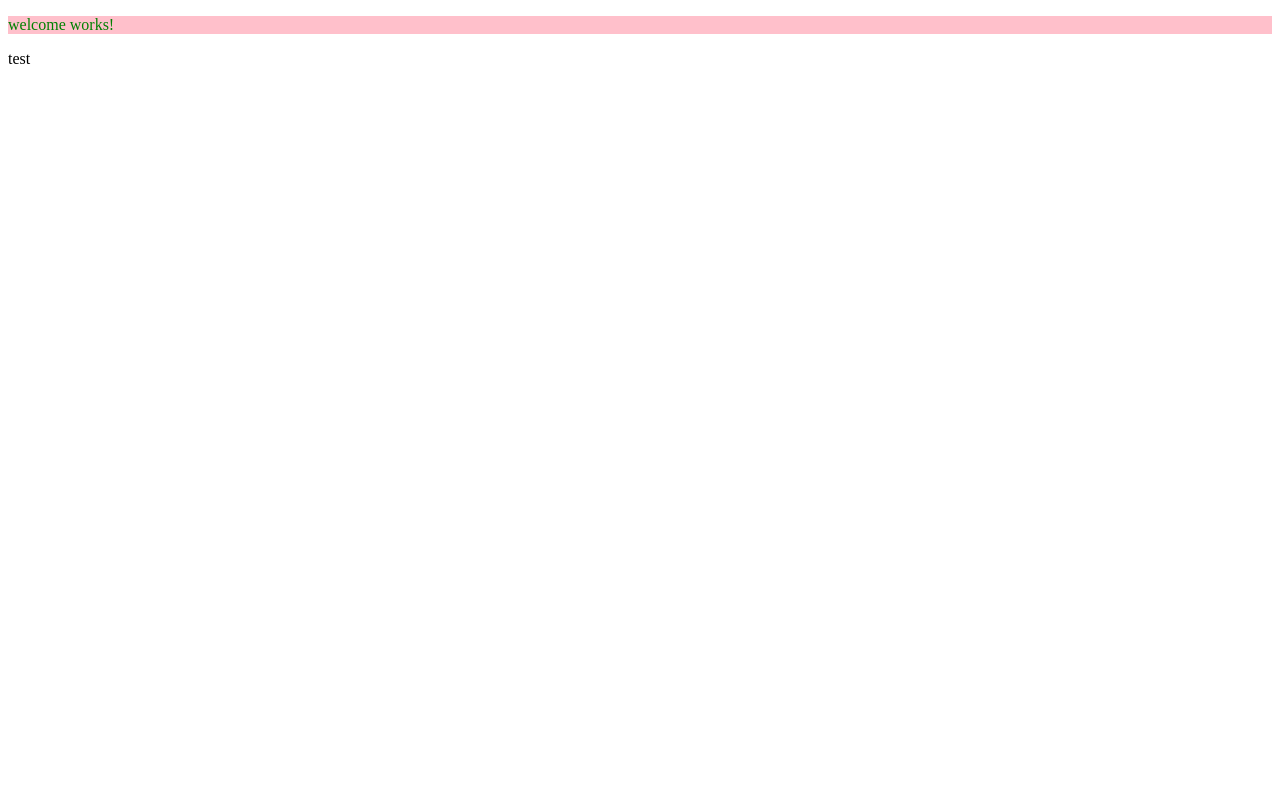
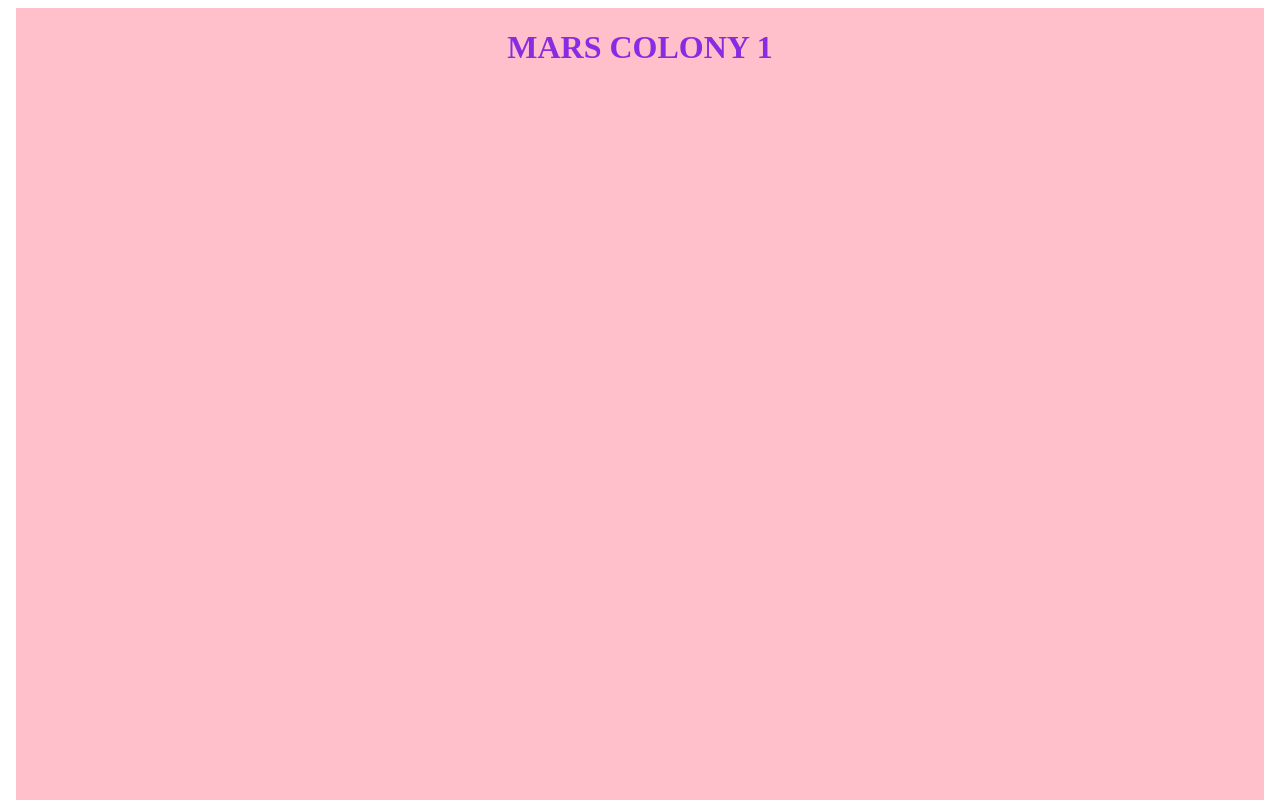
Before and after one commit to isha21/mars, an Angular app: page / in a window 1280 px wide. Shown: the top 800 px of the page. Built offline with nearby package versions, Linux system fonts and the light colour scheme.

Commit message:
styled welcome page

```diff
--- a/src/app/components/welcome/welcome.component.css
+++ b/src/app/components/welcome/welcome.component.css
@@ -1,4 +1,18 @@
-.test{
+.welcome{
   background:pink;
-  color:green;
+  color:blueviolet;
+  display: flex;
+  height:100vh;
+  justify-content: center;
+  text-transform: uppercase;
 }
+
+.welcome-circle{
+  background:pink;
+  color:blueviolet;
+  height:100vh;
+  display: flex;
+  justify-content: center;
+  font-size: 24px;
+  text-transform: uppercase;
+}
--- a/src/app/components/welcome/welcome.component.html
+++ b/src/app/components/welcome/welcome.component.html
@@ -1,6 +1,10 @@
-<p class="test">
-  welcome works!
-</p>
-<p>
-  test
-</p>
+<!DOCTYPE html>
+<html>
+
+<body>
+<div class="welcome">
+<h1 class="mars-header">Mars Colony 1</h1>
+</div>
+<div class="welcome-circle">Tap Circle to Enter</div>
+</body>
+</html>
```
